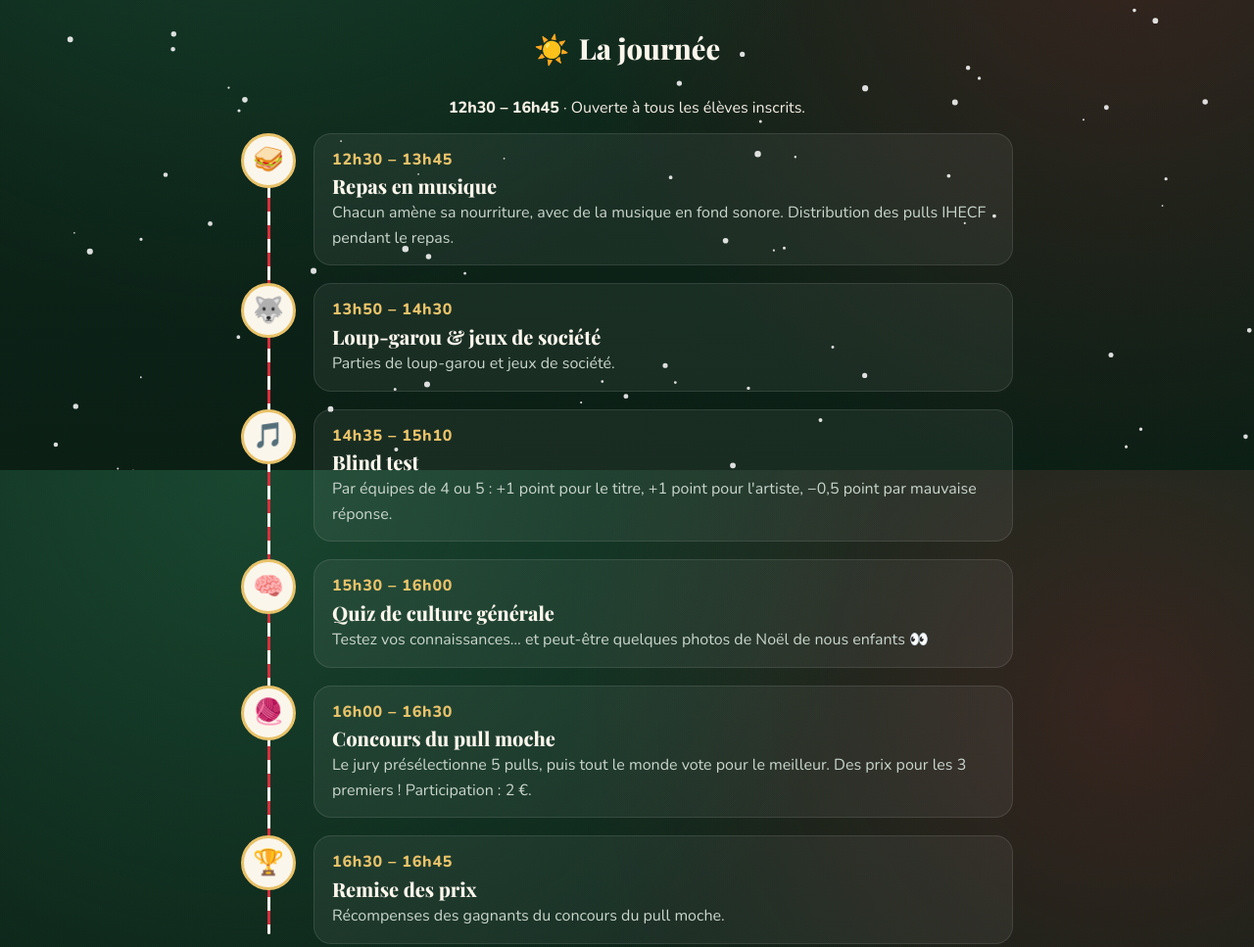
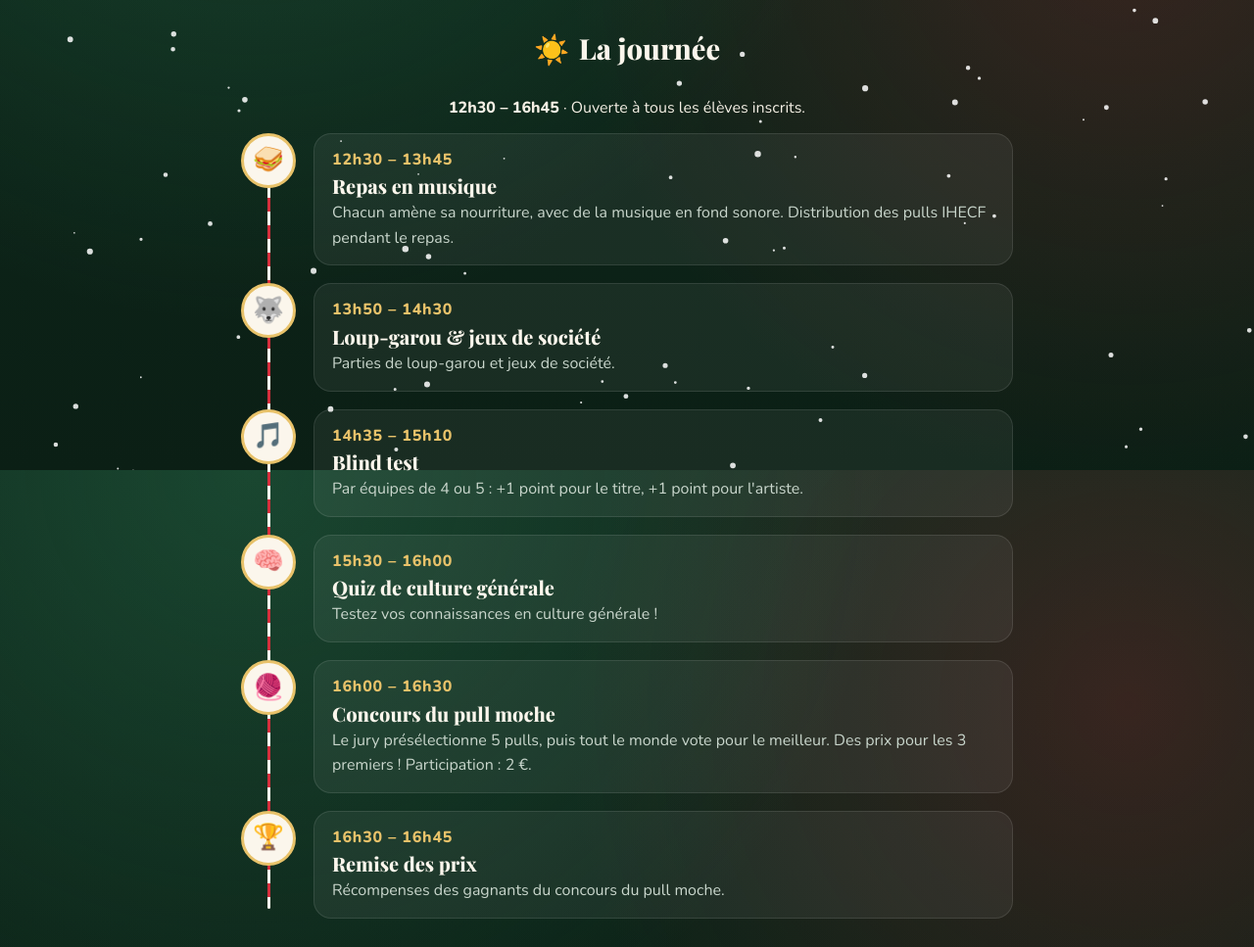
Before and after one commit to LePainAuChocolat/noel-ihecf, a plain HTML site: page programme.html in a window 1280 px wide. Shown: the part 320-1287 px from the top of the page at 98% size. Drawn offline with nearby package versions, Linux system fonts and the light colour scheme; a web font is replaced by a local one.

Commit message:
Programme : blind test sans points négatifs, quiz sans photos d'enfance
Co-Authored-By: Claude Opus 5.5 <noreply@anthropic.com>

```diff
--- a/js/config.js
+++ b/js/config.js
@@ -37,8 +37,8 @@ const CONFIG = {
       activites: [
         { heure: "12h30 – 13h45", titre: "Repas en musique", description: "Chacun amène sa nourriture, avec de la musique en fond sonore. Distribution des pulls IHECF pendant le repas.", icone: "🥪" },
         { heure: "13h50 – 14h30", titre: "Loup-garou & jeux de société", description: "Parties de loup-garou et jeux de société.", icone: "🐺" },
-        { heure: "14h35 – 15h10", titre: "Blind test", description: "Par équipes de 4 ou 5 : +1 point pour le titre, +1 point pour l'artiste, −0,5 point par mauvaise réponse.", icone: "🎵" },
-        { heure: "15h30 – 16h00", titre: "Quiz de culture générale", description: "Testez vos connaissances… et peut-être quelques photos de Noël de nous enfants 👀", icone: "🧠" },
+        { heure: "14h35 – 15h10", titre: "Blind test", description: "Par équipes de 4 ou 5 : +1 point pour le titre, +1 point pour l'artiste.", icone: "🎵" },
+        { heure: "15h30 – 16h00", titre: "Quiz de culture générale", description: "Testez vos connaissances en culture générale !", icone: "🧠" },
         { heure: "16h00 – 16h30", titre: "Concours du pull moche", description: "Le jury présélectionne 5 pulls, puis tout le monde vote pour le meilleur. Des prix pour les 3 premiers ! Participation : 2 €.", icone: "🧶" },
         { heure: "16h30 – 16h45", titre: "Remise des prix", description: "Récompenses des gagnants du concours du pull moche.", icone: "🏆" },
       ],
--- a/programme.html
+++ b/programme.html
@@ -11,7 +11,7 @@
   <link rel="preconnect" href="https://fonts.googleapis.com">
   <link rel="preconnect" href="https://fonts.gstatic.com" crossorigin>
   <link href="https://fonts.googleapis.com/css2?family=Playfair+Display:ital,wght@0,600;0,800;1,600&family=Nunito:wght@400;600;800&display=swap" rel="stylesheet">
-  <link rel="stylesheet" href="css/style.css?v=202611181230">
+  <link rel="stylesheet" href="css/style.css?v=202611181245">
 </head>
 <body data-page="programme">
   <canvas id="snow" aria-hidden="true"></canvas>
@@ -55,7 +55,7 @@
     <p class="footer-links"><a href="reglement.html">Règlement &amp; CGV</a><a href="index.html#partager">📲 Partager</a><span id="contact-links"></span></p>
   </footer>
 
-  <script src="js/config.js?v=202611181230"></script>
-  <script src="js/main.js?v=202611181230"></script>
+  <script src="js/config.js?v=202611181245"></script>
+  <script src="js/main.js?v=202611181245"></script>
 </body>
 </html>
```
Also changed, not shown: index.html (+3 -3 lines), inscription.html (+3 -3 lines), menu.html (+3 -3 lines), reglement.html (+3 -3 lines).
